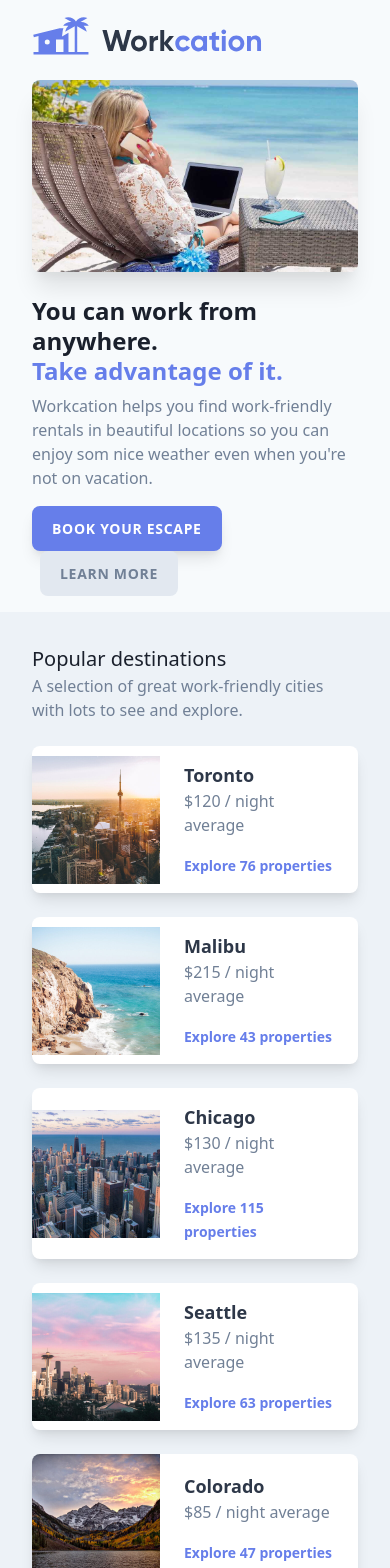
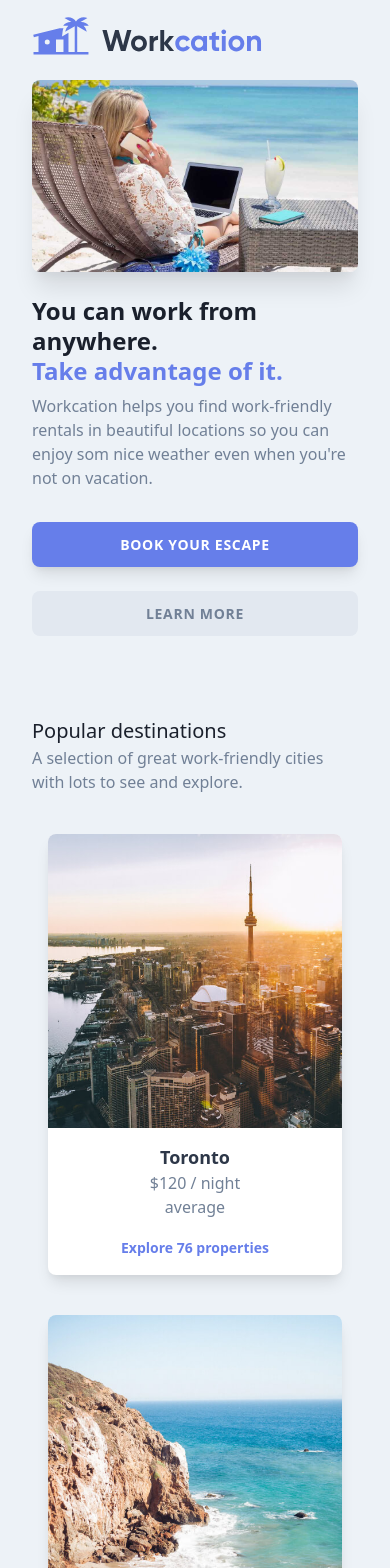
Before and after one commit to ipopop/alakaza-me, a Vue app: page / in a window 390 px wide. Shown: the top 1568 px of the page. Built offline with nearby package versions, Linux system fonts and the light colour scheme.

Commit message:
refactor design cards

```diff
--- a/src/App.vue
+++ b/src/App.vue
@@ -4,7 +4,7 @@
         <h5 class="font-bold text-center text-blue-400">My New Tailwind Project</h5>
         <p class="italic font-bold text-center text-gray-500">(from tailwindcss.com/course)</p>
     </div>
-    <div class="flex bg-gray-100">
+    <div class="flex bg-gray-200">
         <div class="max-w-md px-8 py-4 mx-auto sm:py-12 sm:max-w-xl lg:max-w-full lg:w-1/2 lg:py-24 lg:px-12">
             <div class="xl:max-w-lg xl:ml-auto">
                 <img class="h-10" src="img/logo.svg" alt="Workcation" />
@@ -19,9 +19,10 @@
                     locations so you can enjoy som nice weather even when you're not on
                     vacation.
                 </p>
-                <div class="mt-4 sm:mt-6">
-                    <a href="#" class="shadow-lg btn btn-indigo sm:text-base">Book your escape</a>
-                    <a href="#" class="ml-2 btn btn-gray sm:text-base">Learn more</a>
+                <div class="text-center sm:text-left my-8 sm:mt-6 sm:text-base xl:mt-10 xl:text-sm">
+                    <a href="#" class="mb-6 shadow-lg btn btn-indigo w-full sm:w-auto">Book your escape</a>
+                    <br class="sm:hidden inline" />
+                    <a href="#dest" class="w-full sm:w-auto sm:ml-4 btn btn-gray">Learn more</a>
                 </div>
             </div>
         </div>
@@ -31,13 +32,13 @@
     </div>
     <div>
         <div class="max-w-md px-8 py-8 mx-auto sm:max-w-xl lg:max-w-6xl lg:px-12">
-            <h2 class="text-xl text-gray-900">Popular destinations</h2>
+            <h2 id="dest" class="text-xl text-gray-900">Popular destinations</h2>
             <p class="text-gray-600">
                 A selection of great work-friendly cities with lots to see and
                 explore.
             </p>
-            <div class="flex flex-wrap -mx-4">
-                <div class="w-full px-4 mt-6 lg:w-1/2 xl:w-1/3" v-for="destination in popularDestinations" v-bind:key="destination">
+            <div class="flex flex-wrap text-center">
+                <div class="object-center mx-auto max-w-350 min-h-300 sm:max-w-450 px-4 mt-10" v-for="destination in popularDestinations" v-bind:key="destination">
                     <DestinationCard :destination="destination" />
                 </div>
             </div>
--- a/src/assets/tailwind.css
+++ b/src/assets/tailwind.css
@@ -39,4 +39,6 @@
         }
     } */
 
+    html{scroll-behavior:smooth}
+
 @tailwind utilities;
--- a/src/components/DestinationCard.vue
+++ b/src/components/DestinationCard.vue
@@ -1,9 +1,12 @@
 <template>
-  <div class="flex items-center overflow-hidden bg-white rounded-lg shadow-lg">
-    <img class="flex-shrink-0 w-32 h-32" :src="destination.imageUrl" :alt="destination.imageAlt">
-    <div class="px-6 py-4">
+<div class="flex flex-wrap sm:flex-no-wrap mx-auto items-center overflow-hidden bg-white rounded-lg shadow-lg">
+    <img class="object-center w-auto sm:w-72 h-auto" :src="destination.imageUrl" :alt="destination.imageAlt">
+    <div class="object-center mx-auto my-auto sm:px-6 py-4 sm:w-48 sm:h-48">
         <h3 class="text-lg font-semibold text-gray-800">{{ destination.city }}</h3>
-      <p class="text-gray-600">${{ destination.averagePrice }} / night average</p>
+        <p class="text-gray-600">${{ destination.averagePrice }} / night
+            <br class="inline" />
+            <span>average</span>
+        </p>
         <div class="mt-4">
             <a href="#" class="text-sm font-semibold text-indigo-500 hover:text-indigo-400">Explore {{ destination.propertyCount }} properties</a>
         </div>
--- a/tailwind.config.js
+++ b/tailwind.config.js
@@ -6,11 +6,48 @@ module.exports = {
   ],
   theme: {
     extend: {
+      screens: {
+        xxl: '1920px',
+      },
       colors: {
         'brand-blue': '#1992d4',
+        'dark': '#343434',
+        'mid': '#676767',
+        'palepink': '#FFEFFF',
+        'xlight': '#ffe6d2',
+        pkgray: {
+          100: '#fcf8fc',
+          200: '#f7edf7',
+          300: '#efe1ef',
+          400: '#e0cce0',
+          500: '#c0a0c0',
+          600: '#977297',
+          700: '#684a68',
+          800: '#482d48',
+          900: '#2d1a2d',
+        },
+      },
+      fontSize: {
+        '8xl': '5.5rem',
+        '10xl': '8rem',
       },
       spacing: {
+        '18': '4.5rem',
+        '20': '5rem',
+        '36': '9rem',
         '72': '18rem',
+        '84': '21rem',
+        '96': '24rem',
+        '112': '28rem',
+        '120': '30rem',
+        '128': '32rem',
+        '160': '40rem',
+      },
+      minWidth: {
+        '350': '350px',
+        '375': '375px',
+        '450': '450px',
+        '500': '500px',
       },
     },
   },
```
Lines whose indentation alone changed are shown as unchanged.
